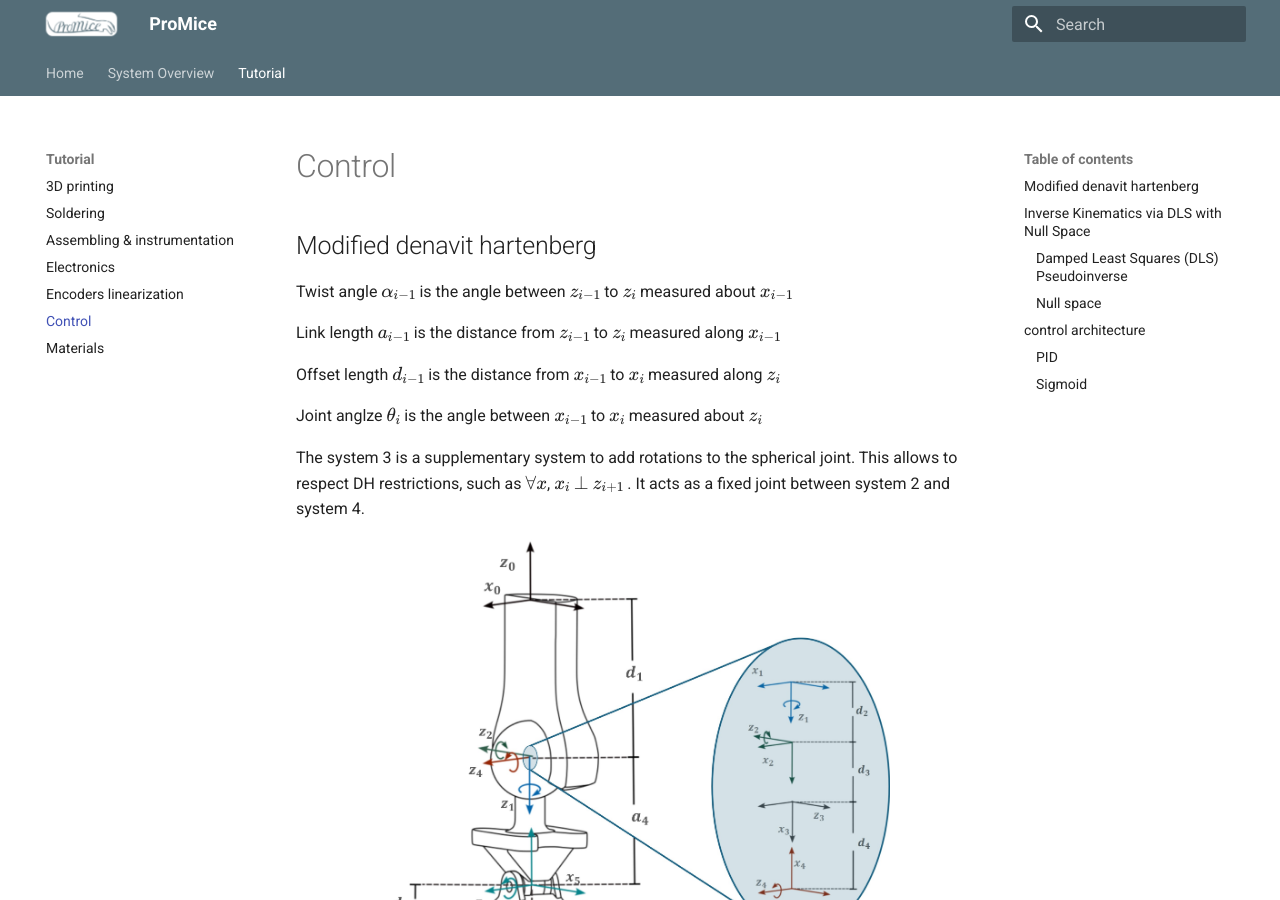
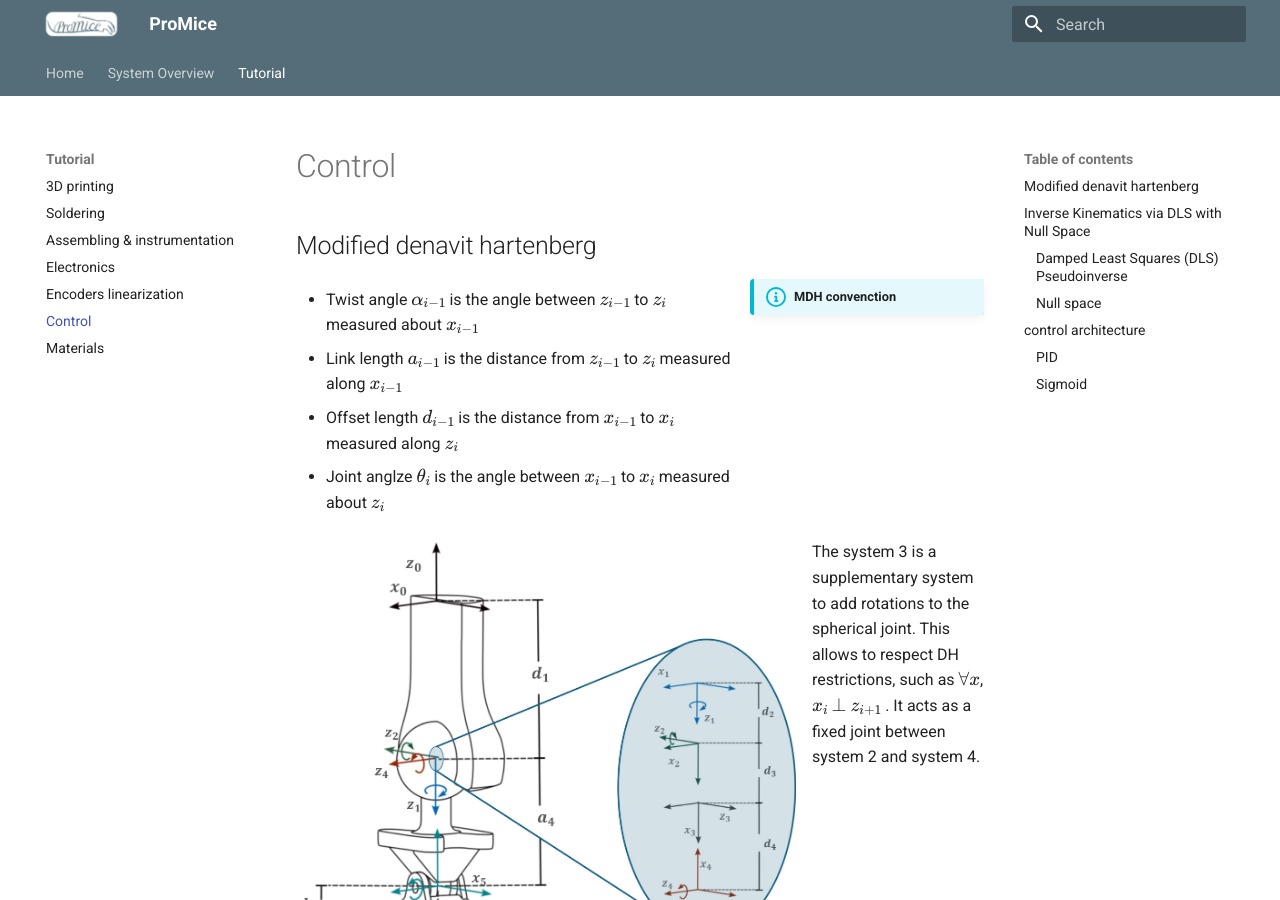
Before and after one commit to Juan-CarlosM/ProMice, an MkDocs documentation site: the page built from docs/control.md, in a window 1280 px wide and 900 px high. Built offline with MkDocs 1.6.1 and Material for MkDocs 9.7.7, drawn with Linux system fonts in a browser that asks for light colours.

Commit message:
Enhance MDH section with inline info and formatting
Updated the Modified Denavit Hartenberg section with additional inline information and corrected formatting.

```diff
--- a/docs/control.md
+++ b/docs/control.md
@@ -2,18 +2,21 @@
 
 ## Modified denavit hartenberg
 
-Twist angle $\alpha_{i-1}$ is the angle between $z_{i-1}$ to $z_i$ measured about $x_{i-1}$
+!!! info inline end "MDH convenction"
+   - Twist angle $\alpha_{i-1}$ is the angle between $z_{i-1}$ to $z_i$ measured about $x_{i-1}$
 
-Link length $a_{i-1}$ is the distance from $z_{i-1}$ to $z_i$ measured along $x_{i-1}$
+   - Link length $a_{i-1}$ is the distance from $z_{i-1}$ to $z_i$ measured along $x_{i-1}$
 
-Offset length $d_{i-1}$ is the distance from $x_{i-1}$ to $x_i$ measured along $z_i$
+   - Offset length $d_{i-1}$ is the distance from $x_{i-1}$ to $x_i$ measured along $z_i$
 
-Joint anglze $\theta_i$ is the angle between $x_{i-1}$ to $x_i$ measured about $z_i$
+   - Joint anglze $\theta_i$ is the angle between $x_{i-1}$ to $x_i$ measured about $z_i$
+
+
+![Denavit hartenber model](images/MDH_model.jpg){width=500 align=left}
 
 The system 3 is a supplementary system to add rotations to the spherical joint. This allows to respect DH restrictions,
 such as $\forall x$, $x_i$ $\perp$ $z_{i+1}$ . It acts as a fixed joint between system 2 and system 4.
 
-![Denavit hartenber model](images/MDH_model.jpg){width=500 .center}
 ![Modified Denavit hartenber table](images/Table_MDH.png){width .center}
 
 \[
```
